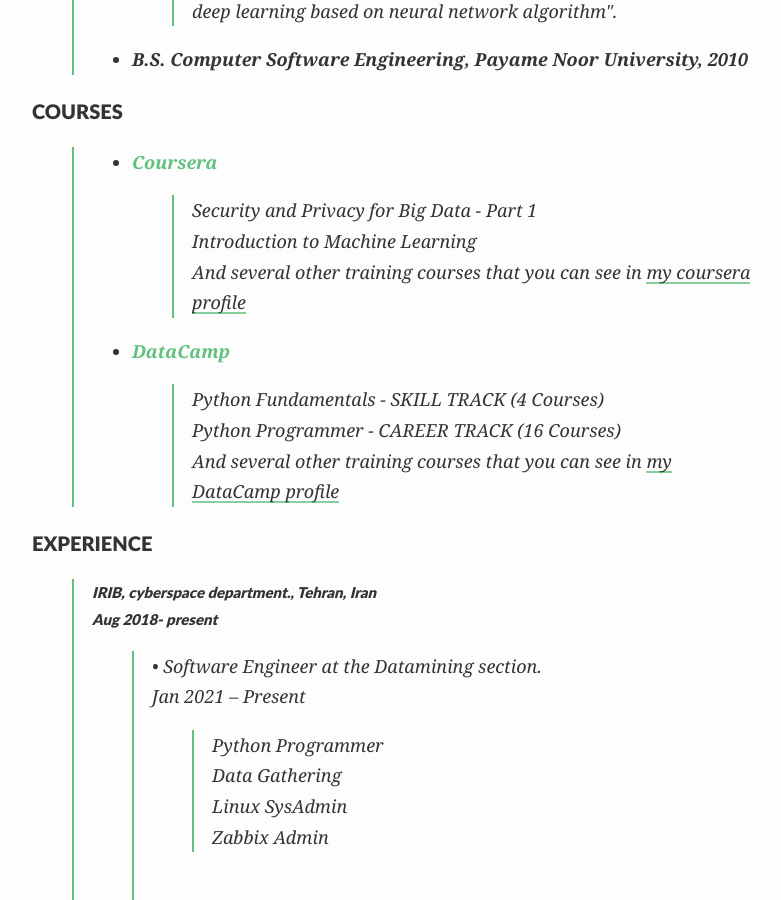
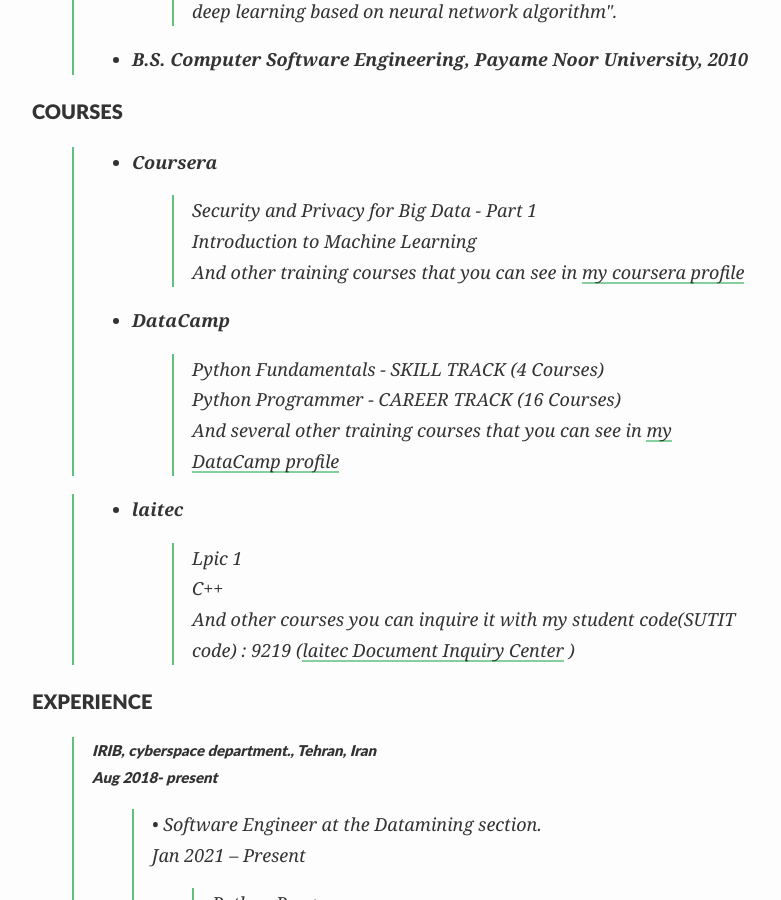
Before and after one commit to KavehRS/website, a Jekyll site: the page built from index.md, in a window 1280 px wide and 900 px high, scrolled down 801 px. Shown: the whole window, without its empty margins (208-989 px from the left). Built offline with Jekyll 4.4.1, drawn with Linux system fonts in a browser that asks for light colours; nearby versions of some CDN libraries.

Commit message:
Update index.md

```diff
--- a/index.md
+++ b/index.md
@@ -35,16 +35,24 @@
 #### COURSES
 
 
->- <strong>[Coursera](https://www.coursera.org/user/53af89539f2cd0ad9a781d465a0dfdca) <strong>
+>- <strong>Coursera<strong>
 >> Security and Privacy for Big Data - Part 1<br>
 >>  Introduction to Machine Learning<br>
->> And several other training courses that you can see in [my coursera profile](https://www.coursera.org/user/53af89539f2cd0ad9a781d465a0dfdca)
+>> And other training courses that you can see in [my coursera profile](https://www.coursera.org/user/53af89539f2cd0ad9a781d465a0dfdca)
 >>
->- <strong>[DataCamp](https://www.datacamp.com/profile/kavehrs) <strong>
+>- <strong>DataCamp <strong>
 >>Python Fundamentals - SKILL TRACK  (4 Courses) <br>
 >>Python Programmer - CAREER TRACK  (16 Courses) <br>
 >>And several other training courses that you can see in [my DataCamp profile](https://www.datacamp.com/profile/kavehrs)
 >>
+
+>- <strong>laitec<strong>
+>>Lpic 1 <br>
+>>C++ <br>
+>>And other courses you can inquire it with my student code(SUTIT code) : 9219 ([laitec Document Inquiry Center](https://www.datacamp.com/profile/kavehrs) )
+>>
+
+
 
 
 
```
